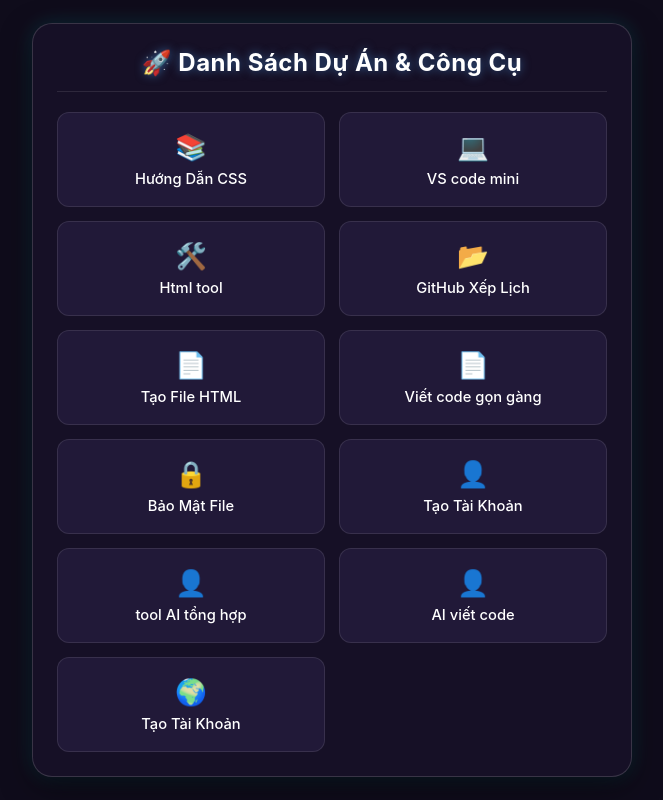
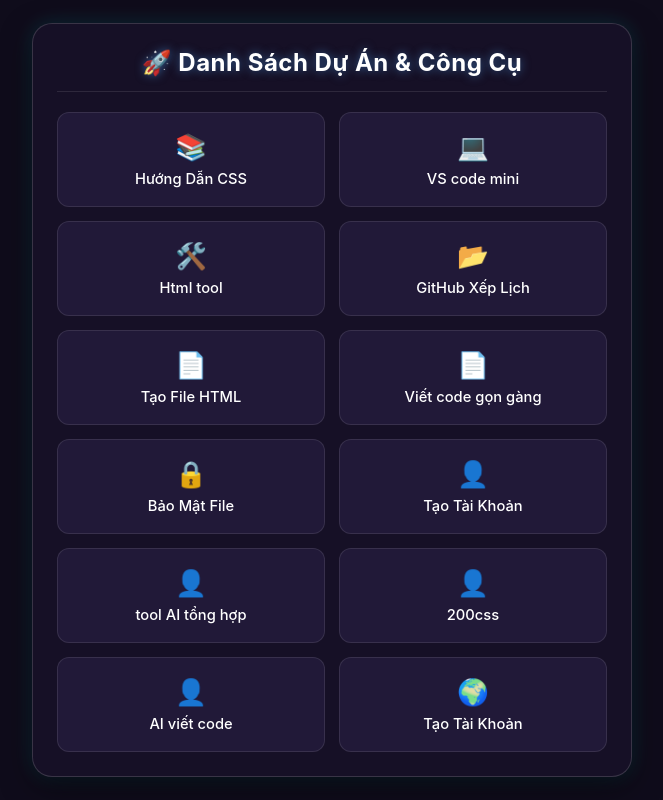
Before and after one commit to hatbui10/tooltonghop, a plain HTML site: page index.html in a window 1280 px wide. Shown: the whole page, without its empty margins (308-971 px from the left). Drawn offline with Linux system fonts and the light colour scheme.

Commit message:
đã thêm 200css

```diff
--- a/index.html
+++ b/index.html
@@ -154,6 +154,11 @@
                 <span>tool AI tổng hợp </span>
             </a>
 
+             <a href="https://hatbui10.github.io/200css/" class="btn" target="_blank">
+                <span class="icon">👤</span>
+                <span>200css </span>
+            </a>
+
         <a href="https://arena.ai/agent" class="btn" target="_blank">
                 <span class="icon">👤</span>
                 <span>AI viết code</span>
```
